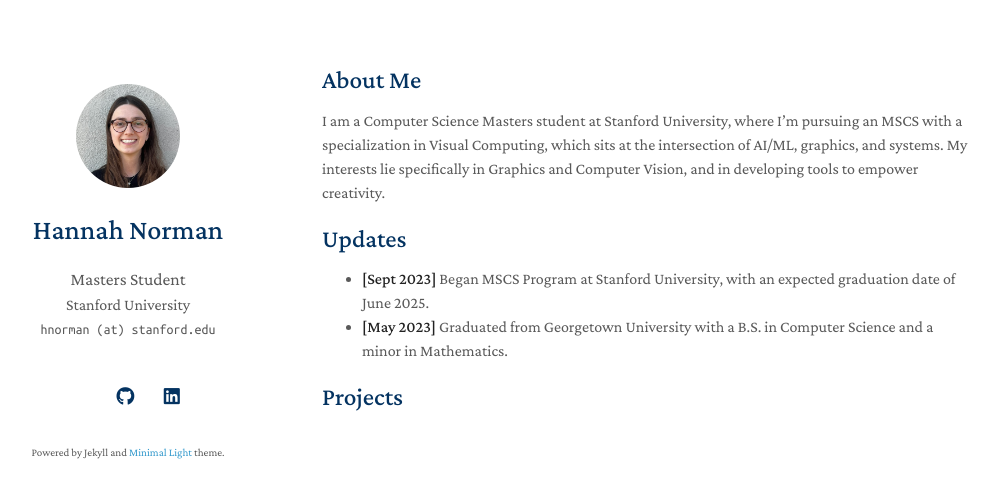
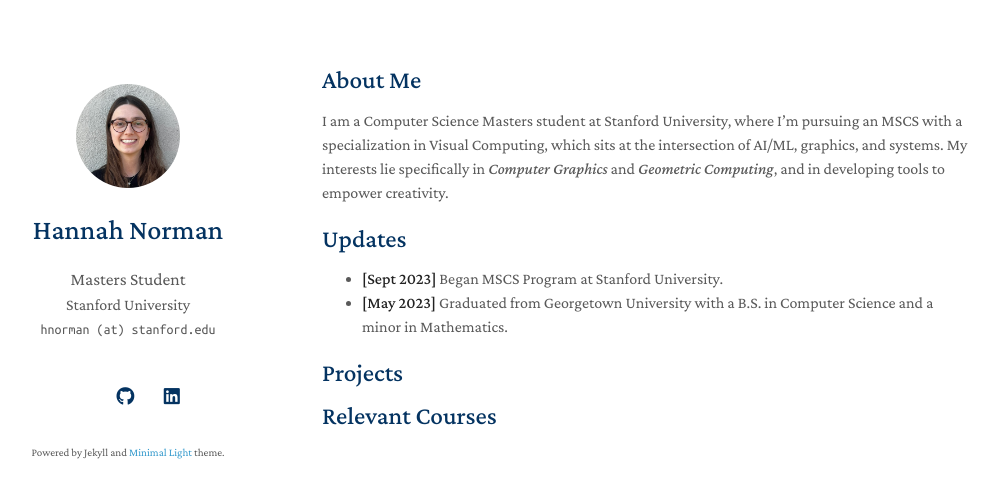
Before and after one commit to hnorm0629/portfolio, a Jekyll site: the page built from index.md, in a window 1280 px wide. Shown: the top 498 px of the page, without its empty margins (148-1146 px from the left). Built offline with Jekyll 4.4.1, drawn with Linux system fonts in a browser that asks for light colours; nearby versions of some CDN libraries; a style sheet for code colours, icons or effects is not loaded; our own code applies the rules of GitHub Pages for plain Markdown files.

Commit message:
Update index.md

```diff
--- a/index.md
+++ b/index.md
@@ -4,11 +4,13 @@ layout: homepage
 
 ## About Me
 
-I am a Computer Science Masters student at Stanford University, where I'm pursuing an MSCS with a specialization in Visual Computing, which sits at the intersection of AI/ML, graphics, and systems. My interests lie specifically in Graphics and Computer Vision, and in developing tools to empower creativity.
+I am a Computer Science Masters student at Stanford University, where I'm pursuing an MSCS with a specialization in Visual Computing, which sits at the intersection of AI/ML, graphics, and systems. My interests lie specifically in _Computer Graphics_ and _Geometric Computing_, and in developing tools to empower creativity.
 
 ## Updates
 
-- **[Sept 2023]** Began MSCS Program at Stanford University, with an expected graduation date of June 2025.
+- **[Sept 2023]** Began MSCS Program at Stanford University.
 - **[May 2023]** Graduated from Georgetown University with a B.S. in Computer Science and a minor in Mathematics.
 
 {% include_relative _includes/projects.md %}
+
+## Relevant Courses
```
